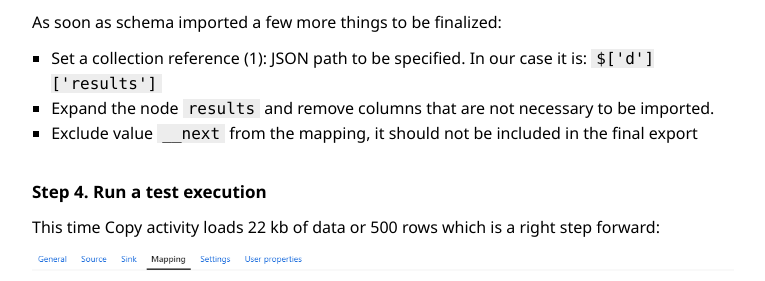
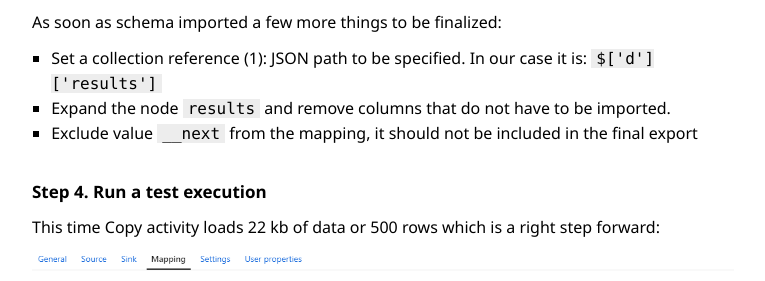
Before and after one commit to alexvolok/alexvolok.github.io, a Jekyll site: the page built from _posts/2019-12-27-adfv2-rest-api-part3-mapping-pagination.md, in a window 1280 px wide and 900 px high, scrolled down 2204 px. Shown: the part 163-444 px from the top of the window, without its empty margins (257-1022 px from the left). Built offline with Jekyll 4.4.1, drawn with Linux system fonts in a browser that asks for light colours; some web fonts are replaced.

Commit message:
extra logo

````diff
--- a/_posts/2019-12-27-adfv2-rest-api-part3-mapping-pagination.md
+++ b/_posts/2019-12-27-adfv2-rest-api-part3-mapping-pagination.md
@@ -59,7 +59,7 @@
 #### Step 3: Adjust mapping settings
 As soon as schema imported a few more things to be finalized:
  1.	Set a collection reference (1): JSON path to be specified. In our case it is: ```$['d']['results']```
- 2.	Expand the node ```results``` and remove columns that are not necessary to be imported.
+ 2.	Expand the node ```results``` and remove columns that do not have to be imported.
  3.	Exclude value ```__next``` from the mapping, it should not be included in the final export
 
 #### Step 4. Run a test execution
````
Also changed, not shown: assets/images/logo-alex-volok6.png (added).
